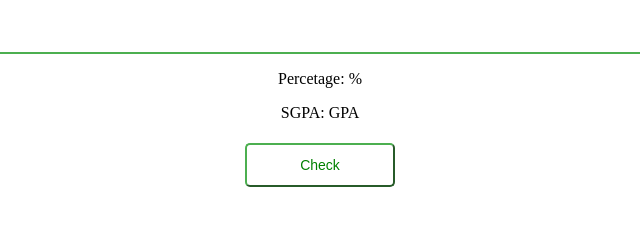
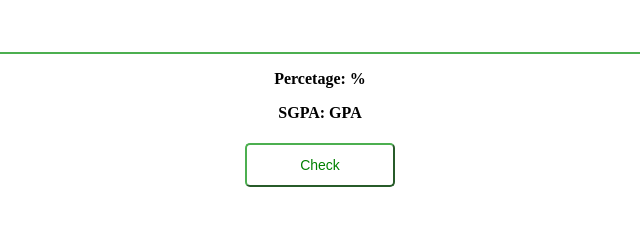
Before and after one commit to sanvake/GPAgenerator, a plain HTML site: page mech/1st sem.html in a window 1280 px wide. Shown: the part 455-680 px from the top of the page, 320-960 px from the left. Drawn offline with Linux system fonts and the light colour scheme.

Commit message:
made the percentage and sgpa in Bold

```diff
--- a/mech/1st sem.html
+++ b/mech/1st sem.html
@@ -266,10 +266,10 @@
 <br>
 <hr class="new animate" align="center">
 <p align="center" class="animate">
-  Percetage: <span align="center" id="per"></span> %
+  <b>Percetage: <span align="center" id="per"></span> % </b>
 </p>
 <p align="center" class="animate">
-  SGPA: <span align="center" id="sgpa"></span> GPA
+  <b>SGPA: <span align="center" id="sgpa"></span> GPA </b>
 </p><!--displays the percentage and SGPA-->
 
 <div align="center" class="animate"><!--button + animation-->
```
Also changed, not shown: mech/2nd sem.html (+2 -2 lines), mech/3rd sem.html (+2 -2 lines), mech/4th sem.html (+2 -2 lines), mech/5th sem.html (+2 -2 lines), mech/6th sem.html (+2 -2 lines), mech/7th sem.html (+2 -2 lines), mech/8th sem.html (+2 -2 lines).
